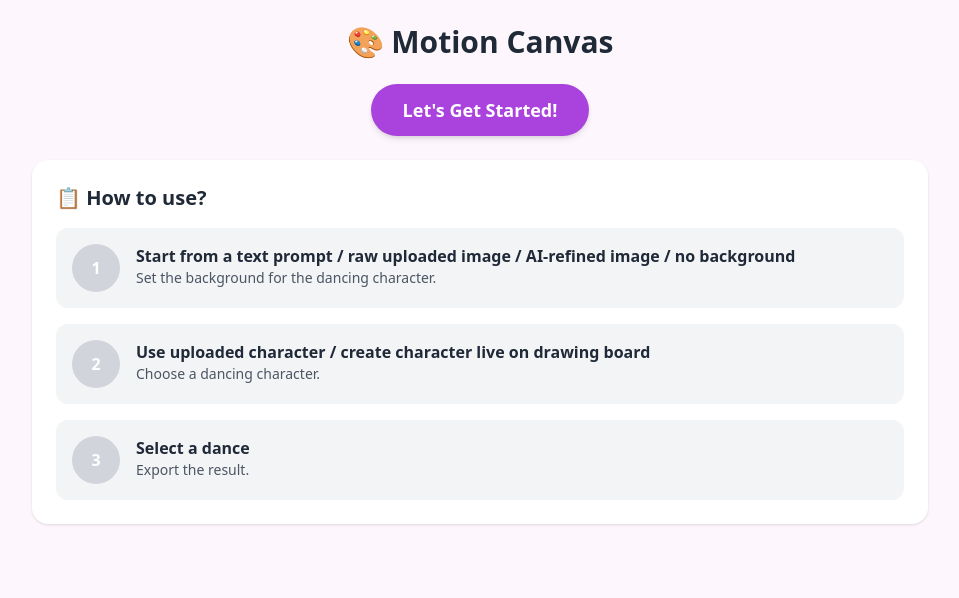
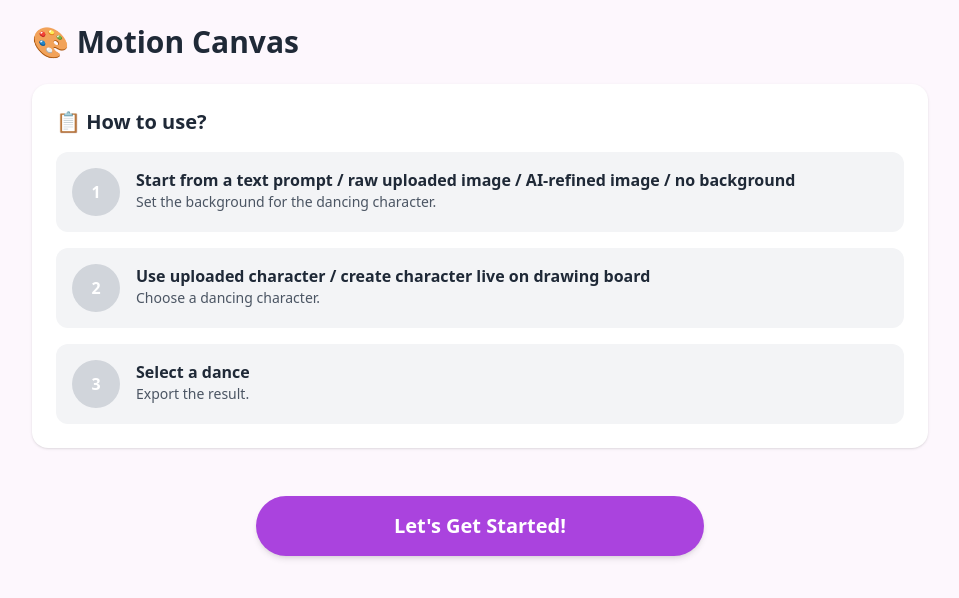
Before and after one commit to heewoneha/capstone-web, a Next.js app: page / in a window 1280 px wide. Shown: the top 598 px of the page, without its empty margins (160-1119 px from the left). Built offline with nearby package versions, Linux system fonts and the light colour scheme.

Commit message:
refactor: make start button bigger and adjust text line break

```diff
--- a/pages/index.tsx
+++ b/pages/index.tsx
@@ -6,18 +6,9 @@ export default function Home() {
   return (
     <div className="min-h-screen bg-[#fdf7fd] text-gray-800 p-6">
       <div className="max-w-4xl mx-auto">
-        <h1 className="text-3xl font-semibold mb-6 text-center">
+        <h1 className="text-3xl font-semibold mb-6">
           🎨 Motion Canvas
         </h1>
-
-        <div className="flex justify-center mb-6">
-          <button
-            onClick={() => router.push('/select_background')}
-            className="bg-[#AA43DE] text-white text-lg px-8 py-3 rounded-full font-semibold hover:bg-[#9329c5] transition-all shadow-md"
-          >
-            Let's Get Started!
-          </button>
-        </div>
 
         <section className="bg-white rounded-2xl shadow p-6 mb-8">
           <h2 className="text-xl font-bold mb-4">📋 How to use?</h2>
@@ -63,6 +54,16 @@ export default function Home() {
             </div>
           </div>
         </section>
+
+        <div className="flex justify-center mt-12">
+          <button
+            onClick={() => router.push('/select_background')}
+            className="bg-[#AA43DE] text-white text-xl px-8 py-4 rounded-full font-semibold hover:bg-[#9329c5] transition-all shadow-md w-full max-w-md"
+          >
+            Let's Get Started!
+          </button>
+        </div>
+
       </div>
     </div>
   );
--- a/pages/select_background.tsx
+++ b/pages/select_background.tsx
@@ -16,7 +16,7 @@ export default function SelectBackground() {
 
         {/* IMAGE + TEXT to STYLIZED IMAGE */}
         <div className="bg-white rounded-xl shadow hover:shadow-lg transition p-6 flex flex-col items-center text-center cursor-pointer">
-          <p className="font-bold text-lg mb-4">IMAGE + TEXT to STYLIZED IMAGE</p>
+          <p className="font-bold text-lg mb-4">IMAGE + TEXT to <br /> STYLIZED IMAGE</p>
           <div className="text-5xl mb-4">🖼️💬</div>
         </div>
 
```
